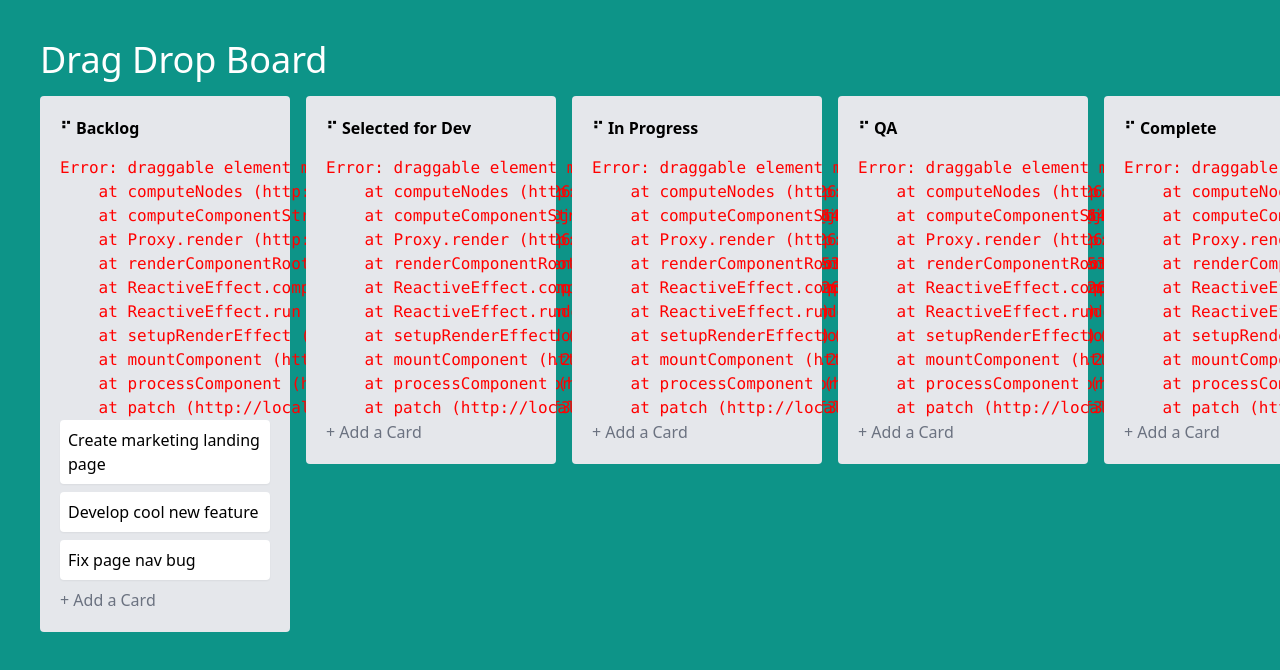
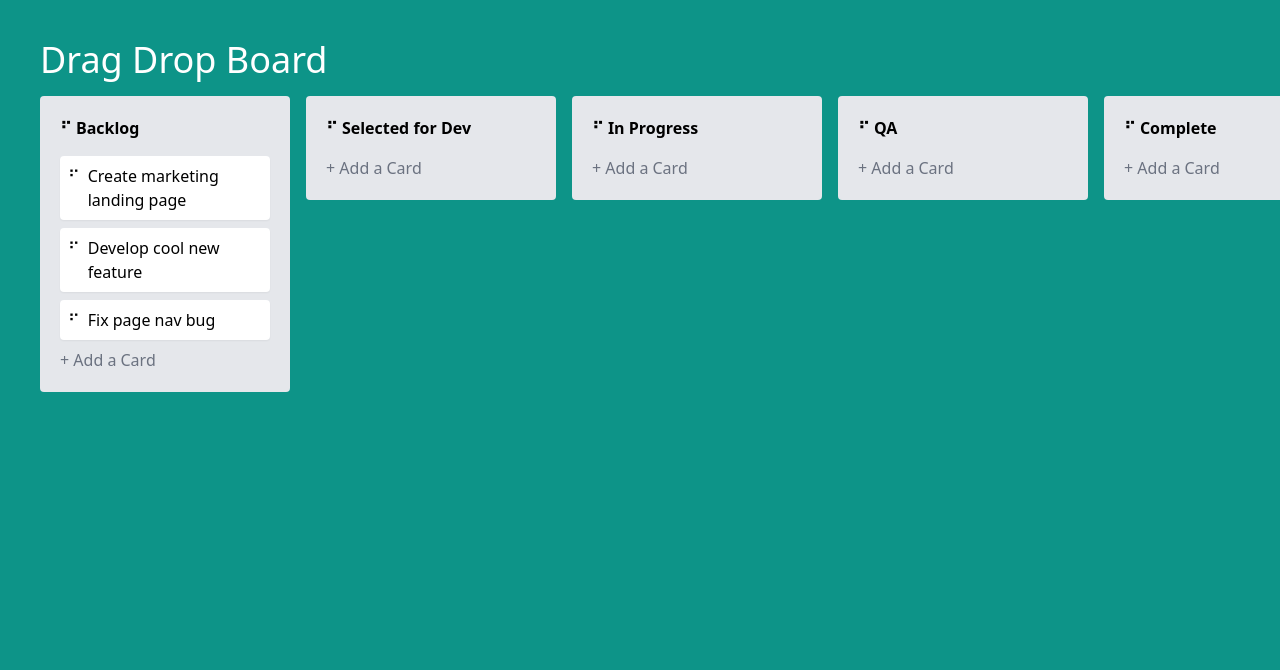
Before and after one commit to Sviut/nuxt-drag-drop, a Nuxt app: page / in a window 1280 px wide. Shown: the top 670 px of the page. Built offline with nearby package versions, Linux system fonts and the light colour scheme.

Commit message:
add dragle for tasks

```diff
--- a/components/TrelloBoard.vue
+++ b/components/TrelloBoard.vue
@@ -1,7 +1,7 @@
 <script setup lang="ts">
 import draggable from 'vuedraggable'
 import { nanoid } from 'nanoid'
-import { Column } from '~/types'
+import { Column, Task } from '~/types'
 import DragHandle from '~/components/DragHandle.vue'
 
 const columns = ref<Column[]>([
@@ -49,16 +49,16 @@ const columns = ref<Column[]>([
           <draggable
             v-model="column.tasks"
             group="tasks"
+            handle=".drag-handler"
             item-key="id"
-            class="flex gap-4 items-start"
             :animation="150"
-            handle=".drag-handler"
-          />
-          <TrelloBoardTask
-            v-for="task in column.tasks"
-            :key="task.id"
-            :task="task"
-          />
+          >
+            <template #item="{element: task}: {element: Task}">
+              <TrelloBoardTask
+                :task="task"
+              />
+            </template>
+          </draggable>
 
           <footer>
             <button class="text-gray-500">
--- a/components/TrelloBoardTask.vue
+++ b/components/TrelloBoardTask.vue
@@ -9,8 +9,9 @@ defineProps<{
 <template>
   <div
     :title="task.createdAt.toLocaleDateString()"
-    class="task bg-white p-2 mb-2 rounded shadow-sm max-w-[250px]"
+    class="task bg-white p-2 mb-2 rounded shadow-sm max-w-[250px] flex"
   >
+    <DragHandle class="pr-2" />
     <span>{{ task.title }}</span>
   </div>
 </template>
```
